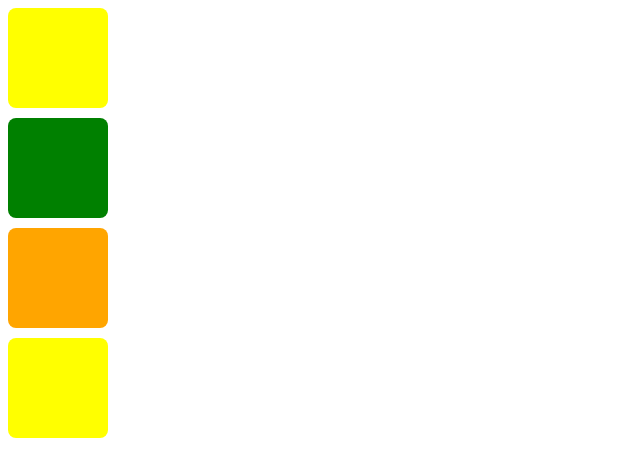
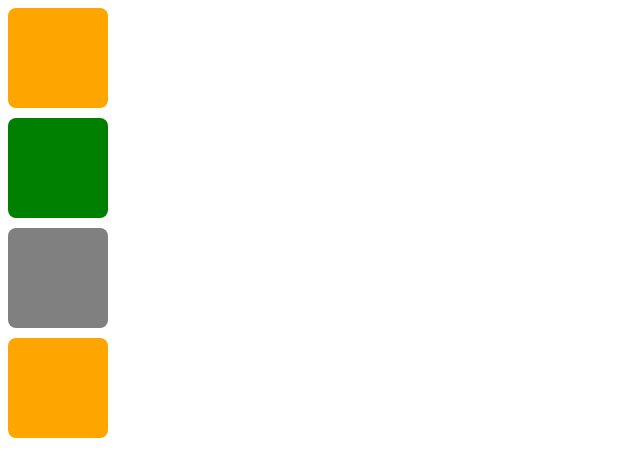
Before and after one commit to thullyoufrn/pomodoro-timer, a React (Vite) app: page / in a window 1280 px wide. Shown: the top 476 px of the page, without its empty margins (0-640 px from the left). Built offline with nearby package versions, Linux system fonts and the light colour scheme.

Commit message:
styled componentes settings

```diff
--- a/index.html
+++ b/index.html
@@ -2,8 +2,14 @@
 <html lang="en">
   <head>
     <meta charset="UTF-8" />
+
+    <link rel="preconnect" href="https://fonts.googleapis.com">
+    <link rel="preconnect" href="https://fonts.gstatic.com" crossorigin>
+
     <link rel="icon" type="image/svg+xml" href="/vite.svg" />
     <meta name="viewport" content="width=device-width, initial-scale=1.0" />
+
+    <link href="https://fonts.googleapis.com/css2?family=Roboto+Mono:wght@700&family=Roboto:wght@400;700&display=swap" rel="stylesheet" />
 
     <title>Pomodoro Timer</title>
   </head>
--- a/src/App.tsx
+++ b/src/App.tsx
@@ -1,12 +1,14 @@
+import { ThemeProvider } from "styled-components";
 import { Card } from "./components/Card";
+import { defaultTheme } from "./styles/themes/default";
 
 export function App() {
   return (
-    <>
+    <ThemeProvider theme={defaultTheme}>
       <Card variant="first"/>
       <Card variant="second"/>
       <Card variant="third"/>
       <Card />
-    </>
+    </ThemeProvider>
   )
 }
--- a/src/components/Card.styles.ts
+++ b/src/components/Card.styles.ts
@@ -6,21 +6,11 @@ interface CardComponentProps {
   variant: CardVariant;
 }
 
-const divVariants = {
-  first: "yellow",
-  second: "green",
-  third: "orange",
-}
-
 export const CardComponent = styled.div<CardComponentProps>`
   height: 100px;
   width: 100px;
   border-radius: 8px;
   margin-bottom: 10px;
 
-  ${props => {
-    return css`
-      background-color: ${divVariants[props.variant]};
-    `
-  }}
+  background-color: ${props => props.theme[props.variant]};
 `
--- /dev/null
+++ b/src/styles/themes/default.ts
@@ -0,0 +1,5 @@
+export const defaultTheme = {
+  first: "orange",
+  second: "green",
+  third: "gray"
+}
```
Also changed, not shown: src/@types/styled.d.ts (added, +8 -0 lines), src/styles/global.ts (added).
